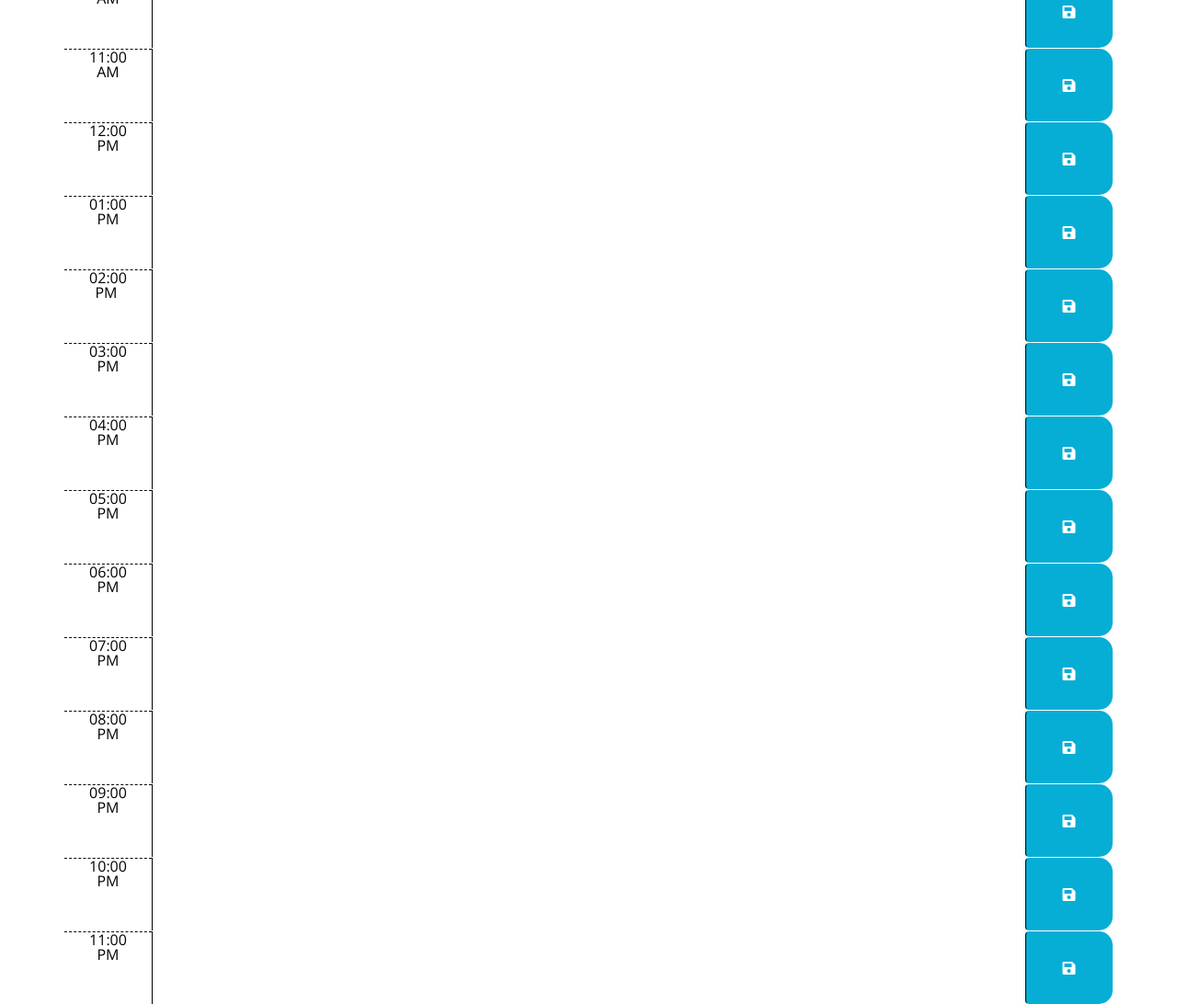
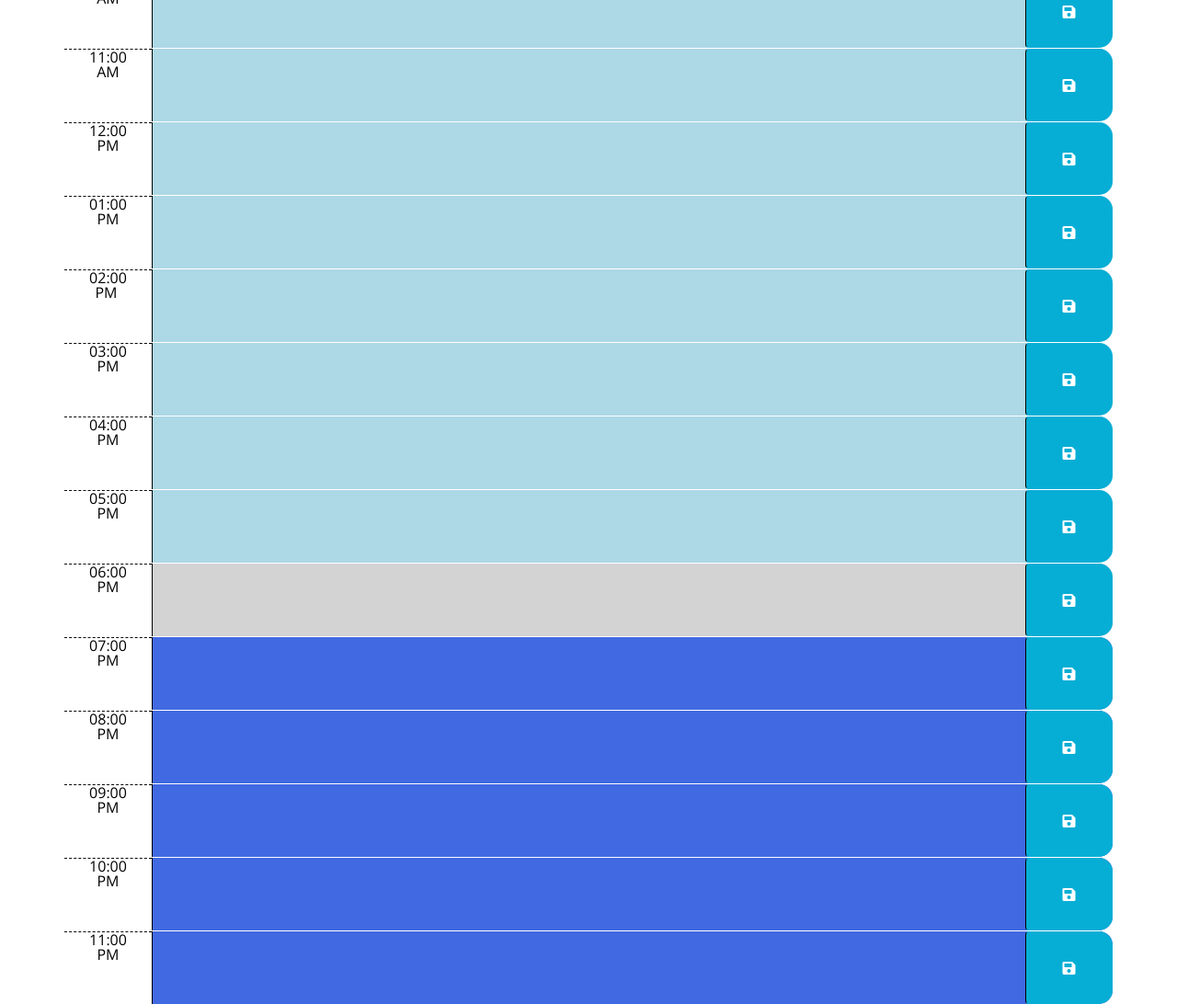
Before and after one commit to julianbetts/planner, a website: page index.html in a window 1280 px wide. Shown: the part 1160-2252 px from the top of the page at 92% size. Drawn offline with nearby package versions, Linux system fonts and the light colour scheme.

Commit message:
time-block feature

```diff
--- a/index.html
+++ b/index.html
@@ -157,6 +157,6 @@
 
     <script src="https://cdnjs.cloudflare.com/ajax/libs/jquery/3.2.1/jquery.min.js"></script>
     <script src="https://cdnjs.cloudflare.com/ajax/libs/moment.js/2.24.0/moment.min.js"></script>
+    <script src="script.js"></script>
   </body>
-  <script src="script.js"></script>
 </html>
--- a/script.js
+++ b/script.js
@@ -1,3 +1,24 @@
 const currentEl = document.querySelector("#date")
 
 currentEl.textContent = moment().format('LL')
+
+
+
+
+var currentHour = moment().hours()
+var timeblock = document.querySelectorAll('.time-block')
+
+timeblock.forEach(element => {
+    var id = Number(element.getAttribute('id').split('-')[1])
+    if (id < currentHour) {
+        element.classList.add('past')
+    }
+    else if (id == currentHour) {
+        element.classList.add('present')
+    }
+    else {
+        element.classList.add('future')
+    }
+});
+
+//save button, auto save on browser
--- a/style.css
+++ b/style.css
@@ -43,17 +43,17 @@ body {
   }
 
   .past {
-    background-color: #d3d3d3;
+    background-color: lightblue;
     color: white;
   }
 
   .present {
-    background-color: #ff6961;
+    background-color: lightgrey;
     color: white;
   }
 
   .future {
-    background-color: #77dd77;
+    background-color: royalblue;
     color: white;
   }
 
```
